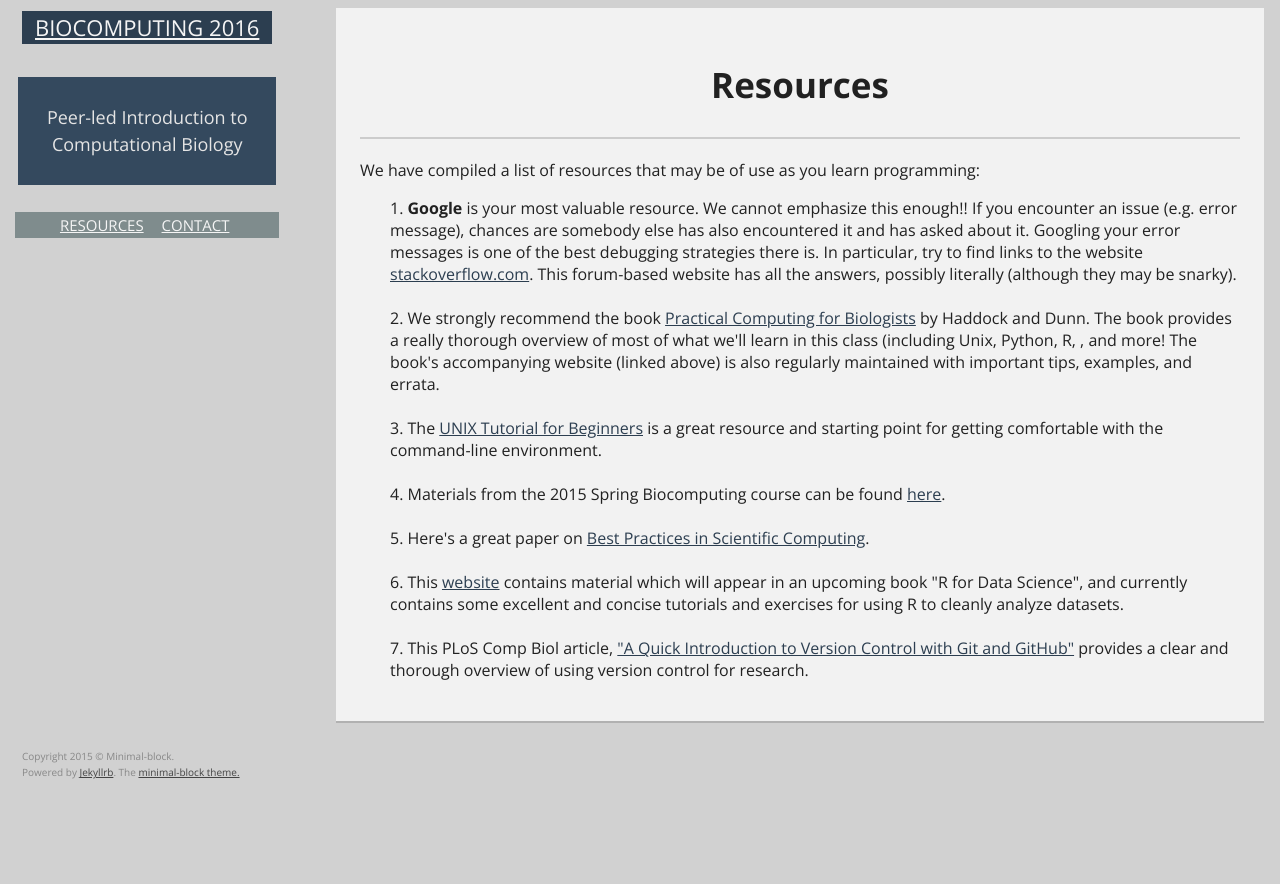
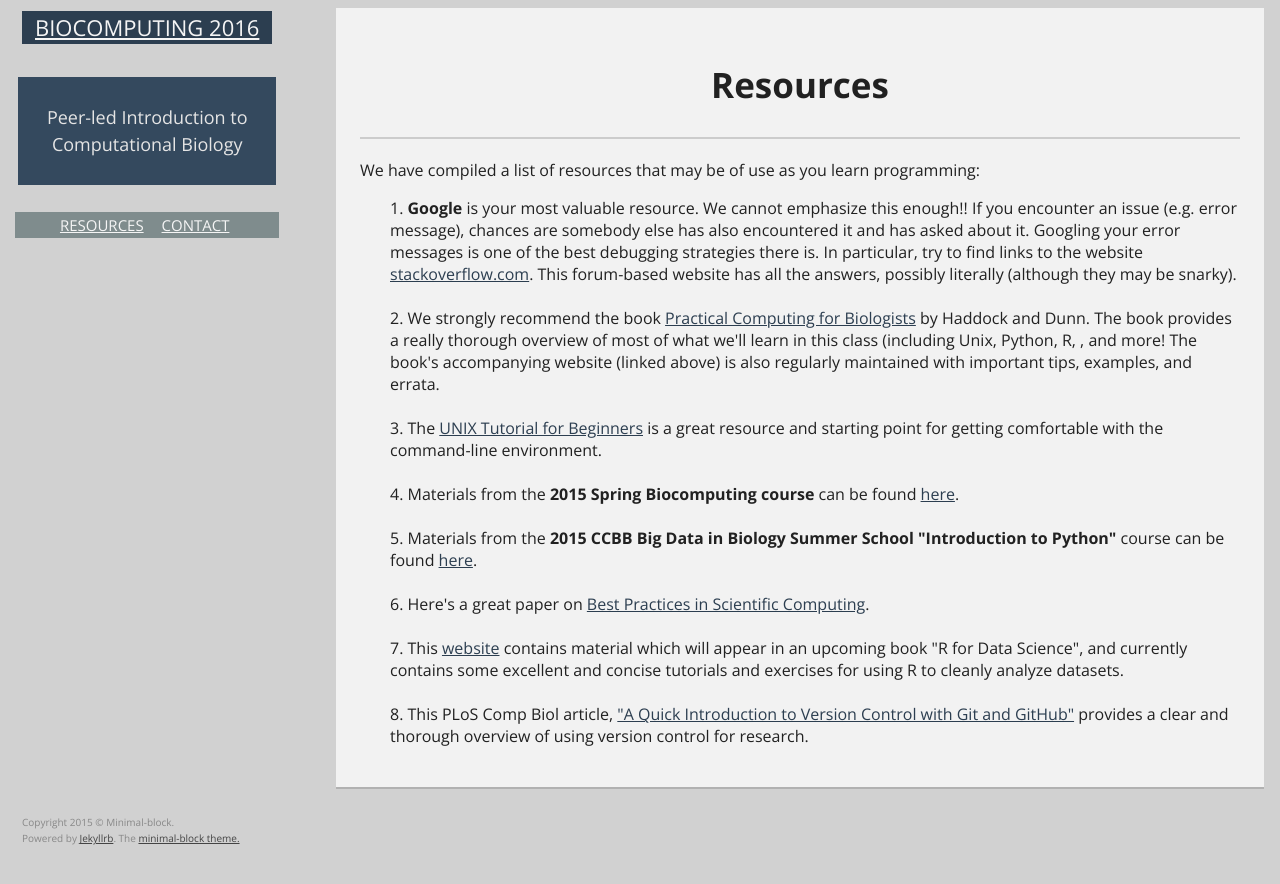
Before and after one commit to CCBBatUT/Biocomputing_Spring2016, a Jekyll site: the page built from resources/index.html, in a window 1280 px wide. Shown: the top 884 px of the page. Built offline with Jekyll 4.4.1, drawn with Linux system fonts in a browser that asks for light colours; Markdown is read by kramdown in place of the engine named in the settings.

Commit message:
bdib summer school python course added as resources

```diff
--- a/resources/index.html
+++ b/resources/index.html
@@ -14,7 +14,9 @@ layout: default
                 <br>
                 <li>The <a href="http://www.ee.surrey.ac.uk/Teaching/Unix/">UNIX Tutorial for Beginners</a> is a great resource and starting point for getting comfortable with the command-line environment.</li>
                 <br>
-                <li> Materials from the 2015 Spring Biocomputing course can be found <a href="https://CCBBatUT.github.io/Biocomputing_Spring2015">here</a>.</li>
+                <li> Materials from the <b>2015 Spring Biocomputing course</b> can be found <a href="https://CCBBatUT.github.io/Biocomputing_Spring2015">here</a>.</li>
+                <br>
+                <li> Materials from the <b>2015 CCBB Big Data in Biology Summer School "Introduction to Python"</b> course can be found <a href="http://sjspielman.org/ccbb_bigdata2015_python/">here</a>.</li>
                 <br>
                 <li>Here's a great paper on <a href="(http://journals.plos.org/plosbiology/article?id=10.1371/journal.pbio.1001745">Best Practices in Scientific Computing</a>.</li>
                 <br>
```
